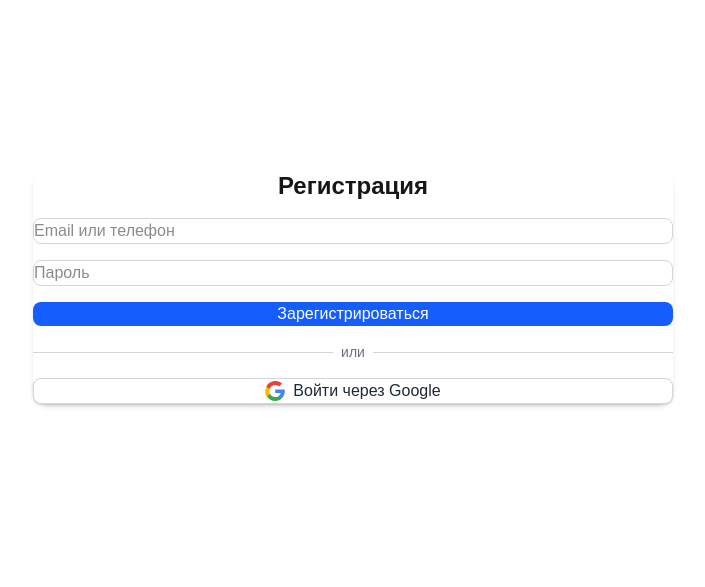
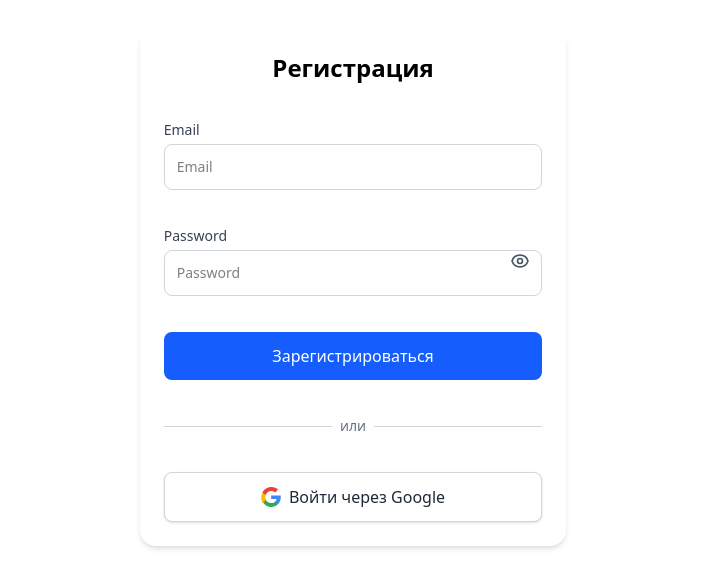
Before and after one commit to ilyatitovich/e-commerce, a Next.js app: page /register in a window 1280 px wide. Shown: the part 113-700 px from the top of the page, without its empty margins (287-992 px from the left). Built offline with nearby package versions, Linux system fonts and the light colour scheme.

Commit message:
Add Input and Button components

```diff
--- a/app/(auth)/register/page.tsx
+++ b/app/(auth)/register/page.tsx
@@ -7,6 +7,9 @@ import {
   type RegisterSchema,
 } from "@/lib/validators/registerSchema";
 import { useState } from "react";
+import { Input } from "@/components/ui/input";
+import { PasswordInput } from "@/components/ui/password-input";
+import { Button } from "@/components/ui/button";
 
 export default function RegisterPage() {
   const [success, setSuccess] = useState(false);
@@ -46,41 +49,29 @@ export default function RegisterPage() {
     <main className="flex items-center justify-center min-h-screen">
       <form
         onSubmit={handleSubmit(onSubmit)}
-        className="w-1/2 p-6 rounded-2xl shadow-md space-y-5 flex flex-col gap-4"
+        className="w-1/3 p-6 rounded-2xl shadow-md space-y-5 flex flex-col gap-4"
       >
         <h1 className="text-2xl font-semibold text-center">Регистрация</h1>
 
-        <input
-          type="text"
-          placeholder="Email или телефон"
+        <Input
+          label="Email"
+          placeholder="Email"
+          type="email"
           {...register("email")}
-          className="w-full px-3 py-4 border border-gray-300 rounded-lg focus:outline-none focus:ring-2 focus:ring-blue-500"
+          error={errors.email}
         />
-        {errors.email && (
-          <p className="text-red-500 text-sm mt-1">{errors.email.message}</p>
-        )}
 
-        <div>
-          <input
-            type="password"
-            placeholder="Пароль"
-            {...register("password")}
-            className="w-full p-3 border border-gray-300 rounded-lg focus:outline-none focus:ring-2 focus:ring-blue-500"
-          />
-          {errors.password && (
-            <p className="text-red-500 text-sm mt-1">
-              {errors.password.message}
-            </p>
-          )}
-        </div>
+        <PasswordInput
+          label="Password"
+          placeholder="Password"
+          {...register("password")}
+          error={errors.password}
+          autoComplete="new-password"
+        />
 
-        <button
-          type="submit"
-          disabled={isSubmitting}
-          className="bg-blue-600 hover:bg-blue-700 text-white font-medium py-6 rounded-lg transition disabled:opacity-50"
-        >
-          {isSubmitting ? "Регистрируем..." : "Зарегистрироваться"}
-        </button>
+        <Button type="submit" isLoading={isSubmitting}>
+          Зарегистрироваться
+        </Button>
 
         <div className="flex items-center gap-2">
           <hr className="flex-1 border-gray-300" />
--- a/app/globals.css
+++ b/app/globals.css
@@ -1,44 +1,5 @@
 @import "tailwindcss";
 
-:root {
-  --background: #ffffff;
-  --foreground: #171717;
+button {
+  @apply cursor-pointer;
 }
-
-@media (prefers-color-scheme: dark) {
-  :root {
-    --background: #0a0a0a;
-    --foreground: #ededed;
-  }
-}
-
-html,
-body {
-  max-width: 100vw;
-  overflow-x: hidden;
-}
-
-body {
-  color: var(--foreground);
-  background: var(--background);
-  font-family: Arial, Helvetica, sans-serif;
-  -webkit-font-smoothing: antialiased;
-  -moz-osx-font-smoothing: grayscale;
-}
-
-* {
-  box-sizing: border-box;
-  padding: 0;
-  margin: 0;
-}
-
-a {
-  color: inherit;
-  text-decoration: none;
-}
-
-@media (prefers-color-scheme: dark) {
-  html {
-    color-scheme: dark;
-  }
-}
--- /dev/null
+++ b/components/ui/button.tsx
@@ -0,0 +1,37 @@
+import React, { ButtonHTMLAttributes, forwardRef } from "react";
+import clsx from "clsx";
+
+type ButtonProps = ButtonHTMLAttributes<HTMLButtonElement> & {
+  isLoading?: boolean;
+  loadingText?: string;
+};
+
+export const Button = forwardRef<HTMLButtonElement, ButtonProps>(
+  (
+    {
+      children,
+      className,
+      disabled,
+      isLoading = false,
+      loadingText = "Загрузка...",
+      ...props
+    },
+    ref
+  ) => {
+    return (
+      <button
+        ref={ref}
+        disabled={disabled || isLoading}
+        className={clsx(
+          "bg-blue-600 hover:bg-blue-700 text-white font-medium py-3 px-6 rounded-lg transition disabled:opacity-50 disabled:cursor-not-allowed",
+          className
+        )}
+        {...props}
+      >
+        {isLoading ? loadingText : children}
+      </button>
+    );
+  }
+);
+
+Button.displayName = "Button";
--- /dev/null
+++ b/components/ui/input.tsx
@@ -0,0 +1,76 @@
+"use client";
+
+import { InputHTMLAttributes, forwardRef } from "react";
+import { FieldError } from "react-hook-form";
+import clsx from "clsx";
+
+export type InputProps = {
+  label?: string;
+  error?: FieldError;
+  className?: string;
+} & InputHTMLAttributes<HTMLInputElement>;
+
+export const Input = forwardRef<HTMLInputElement, InputProps>(
+  (
+    {
+      label,
+      name,
+      error,
+      placeholder,
+      type = "text",
+      disabled = false,
+      className,
+      ...props
+    },
+    ref
+  ) => {
+    const id = `input-${name}`;
+
+    return (
+      <div className="w-full">
+        {label && (
+          <label
+            htmlFor={id}
+            className="block mb-1 text-sm font-medium text-gray-700"
+          >
+            {label}
+          </label>
+        )}
+
+        <input
+          id={id}
+          name={name}
+          type={type}
+          placeholder={placeholder}
+          disabled={disabled}
+          ref={ref}
+          aria-invalid={!!error}
+          aria-describedby={error ? `${id}-error` : undefined}
+          className={clsx(
+            "w-full p-3 border rounded-lg text-sm transition outline-none",
+            disabled
+              ? "bg-gray-100 text-gray-500 cursor-not-allowed"
+              : "bg-white text-black",
+            error
+              ? "border-red-500 focus:ring-red-500"
+              : "border-gray-300 focus:ring-2 focus:ring-blue-500",
+            className
+          )}
+          {...props}
+        />
+
+        {error && (
+          <small
+            id={`${id}-error`}
+            className="text-sm text-red-500 mt-1"
+            role="alert"
+          >
+            {error.message}
+          </small>
+        )}
+      </div>
+    );
+  }
+);
+
+Input.displayName = "Input";
--- /dev/null
+++ b/components/ui/password-input.tsx
@@ -0,0 +1,71 @@
+import { forwardRef, useState } from "react";
+import { InputProps, Input } from "./input";
+
+type PasswordInputProps = Omit<InputProps, "type">;
+
+export const PasswordInput = forwardRef<HTMLInputElement, PasswordInputProps>(
+  ({ error, label = "Пароль", id = "password", ...props }, ref) => {
+    const [show, setShow] = useState(false);
+
+    return (
+      <div className="relative">
+        <Input
+          id={id}
+          type={show ? "text" : "password"}
+          error={error}
+          label={label}
+          ref={ref}
+          {...props}
+          autoComplete="current-password"
+        />
+        <button
+          type="button"
+          onClick={() => setShow(!show)}
+          className="absolute right-3 top-1/2 -translate-y-1/2 text-gray-600 hover:text-gray-900 focus:outline-none"
+          aria-label={show ? "Скрыть пароль" : "Показать пароль"}
+          tabIndex={-1}
+        >
+          {show ? (
+            <svg
+              xmlns="http://www.w3.org/2000/svg"
+              className="h-5 w-5"
+              fill="none"
+              viewBox="0 0 24 24"
+              stroke="currentColor"
+            >
+              <path
+                strokeLinecap="round"
+                strokeLinejoin="round"
+                strokeWidth={2}
+                d="M13.875 18.825A10.05 10.05 0 0112 19c-5 0-9-3.58-9-8 0-1.25.38-2.438 1.05-3.5M3 3l18 18"
+              />
+            </svg>
+          ) : (
+            <svg
+              xmlns="http://www.w3.org/2000/svg"
+              className="h-5 w-5"
+              fill="none"
+              viewBox="0 0 24 24"
+              stroke="currentColor"
+            >
+              <path
+                strokeLinecap="round"
+                strokeLinejoin="round"
+                strokeWidth={2}
+                d="M15 12a3 3 0 11-6 0 3 3 0 016 0z"
+              />
+              <path
+                strokeLinecap="round"
+                strokeLinejoin="round"
+                strokeWidth={2}
+                d="M2.458 12C3.732 7.943 7.523 5 12 5c4.478 0 8.268 2.943 9.542 7-1.274 4.057-5.064 7-9.542 7-4.477 0-8.268-2.943-9.542-7z"
+              />
+            </svg>
+          )}
+        </button>
+      </div>
+    );
+  }
+);
+
+PasswordInput.displayName = "PasswordInput";
--- a/package.json
+++ b/package.json
@@ -13,6 +13,7 @@
     "@prisma/client": "^6.10.1",
     "@tanstack/react-query": "^5.81.2",
     "bcryptjs": "^3.0.2",
+    "clsx": "^2.1.1",
     "ioredis": "^5.6.1",
     "jsonwebtoken": "^9.0.2",
     "next": "15.3.4",
```
Also changed, not shown: 1 other file (tests, documents, lock files or other folders).
